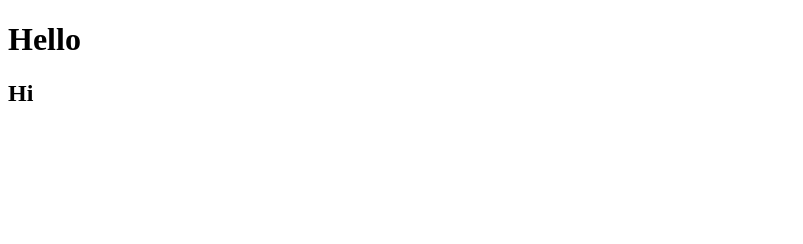
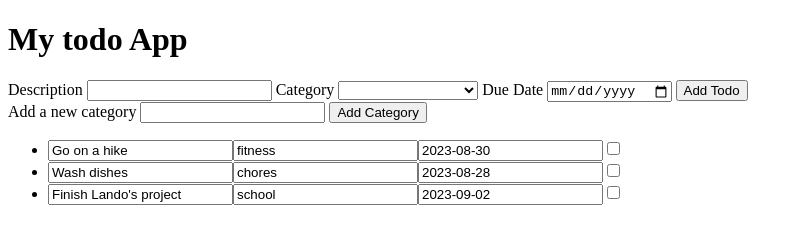
Before and after one commit to Andyrooooo/DGM3760-todo-app, a plain HTML site: page index.html in a window 1280 px wide. Shown: the whole page, without its empty margins (0-803 px from the left). Drawn offline with Linux system fonts and the light colour scheme.

Commit message:
app will now add new todos to the list

```diff
--- a/index.html
+++ b/index.html
@@ -7,8 +7,39 @@
   <title>Document</title>
  </head>
  <body>
-    <h1>Hello</h1>
+  <h1>My todo App</h1>
 
-    <h2>Hi</h2>
+  <form id="newTodoForm">
+   <label>Description</label>
+   <input class="todoInputName" type="text" />
+
+   <label for="category">Category</label>
+   <select id="todoSelectCategory">
+    <option value=""></option>
+    <option value="Fitness">Fitness</option>
+    <option value="Daily Goal">Daily Goal</option>
+    <option value="Home Improvement">Home Improvement</option>
+    <option value="chores">Chores</option>
+    <option value="work">Work</option>
+    <option value="school">School</option>
+    <option value="finances">Finances</option>
+   </select>
+
+   <label>Due Date</label>
+   <input class="inputDueDate" type="date" />
+
+   <input type="submit" class="addBTN" value="Add Todo"></input>
+  </form>
+
+  <form>
+   <label>Add a new category</label>
+   <input type="text" />
+
+   <button>Add Category</button>
+  </form>
+
+  <ul class="displayTodos"></ul>
  </body>
+
+ <script src="main.js"></script>
 </html>
--- a/main.js
+++ b/main.js
@@ -0,0 +1,105 @@
+let todos = [
+ {
+  todoName: "Go on a hike",
+  todoComplete: false,
+  todoCategory: "fitness",
+  todoDueDate: "2023-08-30",
+  todoID: 1,
+ },
+ {
+  todoName: "Wash dishes",
+  todoComplete: false,
+  todoCategory: "chores",
+  todoDueDate: "2023-08-28",
+  todoID: 2,
+ },
+ {
+  todoName: "Finish Lando's project",
+  todoComplete: false,
+  todoCategory: "school",
+  todoDueDate: "2023-09-02",
+  todoID: 3,
+ },
+]
+
+let displayTodos = document.querySelector(".displayTodos")
+
+// FOREACH TO DISPLAY OUR TODOS THAT EXIST----------------------------------------------
+todos.forEach((todo) => {
+ let todoListItem = document.createElement("li")
+ let todoInputBox = document.createElement("input")
+ let todoCategoryBox = document.createElement("input")
+ let todoDueDateBox = document.createElement("input")
+ let todoCompleteBox = document.createElement("input")
+
+ todoInputBox.value = todo.todoName
+ todoCategoryBox.value = todo.todoCategory
+ todoDueDateBox.value = todo.todoDueDate
+ todoCompleteBox.value = todo.todoComplete
+
+ todoInputBox.setAttribute("readonly", "true")
+ todoCategoryBox.setAttribute("readonly", "true")
+ todoDueDateBox.setAttribute("readonly", "true")
+ todoCompleteBox.setAttribute("type", "checkbox")
+
+ todoListItem.appendChild(todoInputBox)
+ todoListItem.appendChild(todoCategoryBox)
+ todoListItem.appendChild(todoDueDateBox)
+ todoListItem.appendChild(todoCompleteBox)
+ displayTodos.appendChild(todoListItem)
+})
+
+let newTodoForm = document.querySelector("#newTodoForm")
+let todoInputName = document.querySelector(".todoInputName")
+let todoSelectCategory = document.querySelector("#todoSelectCategory")
+let inputDueDate = document.querySelector(".inputDueDate")
+
+// EVENT LISTENER TO ADD NEW TODO TO THE ARRAY-------------------------------------------
+newTodoForm.addEventListener("submit", (e) => {
+ e.preventDefault()
+
+ let createNewTodo = () => {
+  const newTodoName = todoInputName.value
+  const newTodoCategory = todoSelectCategory.value
+  const newTodoDueDate = inputDueDate.value
+  const newTodoComplete = false
+  const newTodoID = todos[todos.length - 1].todoID + 1
+
+  let todoListItem = document.createElement("li")
+  let todoInputBox = document.createElement("input")
+  let todoInputCategory = document.createElement("input")
+  let todoInputDueDate = document.createElement("input")
+  let todoInputComplete = document.createElement("input")
+
+  todoInputBox.value = newTodoName
+  todoInputCategory.value = newTodoCategory
+  todoInputDueDate.value = newTodoDueDate
+  todoInputComplete.value = newTodoComplete
+
+  todoInputBox.setAttribute("readonly", "true")
+  todoInputCategory.setAttribute("readonly", "true")
+  todoInputDueDate.setAttribute("readonly", "true")
+  todoInputComplete.setAttribute("type", "checkbox")
+
+  todoListItem.appendChild(todoInputBox)
+  todoListItem.appendChild(todoInputCategory)
+  todoListItem.appendChild(todoInputDueDate)
+  todoListItem.appendChild(todoInputComplete)
+  displayTodos.appendChild(todoListItem)
+
+  let todo = {
+   todoName: newTodoName,
+   todoComplete: newTodoComplete,
+   todoCategory: newTodoCategory,
+   todoDueDate: newTodoDueDate,
+   todoID: newTodoID,
+  }
+
+  todos = [...todos, todo]
+  todoInputName.value = ""
+  todoSelectCategory.value = ""
+  inputDueDate.value = ""
+ }
+ createNewTodo()
+ console.log(todos)
+})
```
Lines whose indentation alone changed are shown as unchanged.
